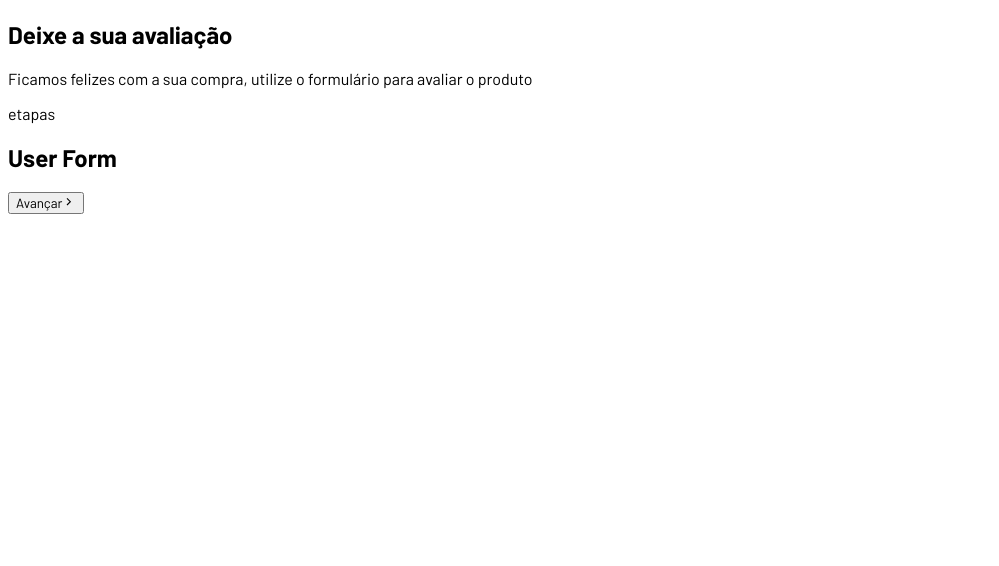
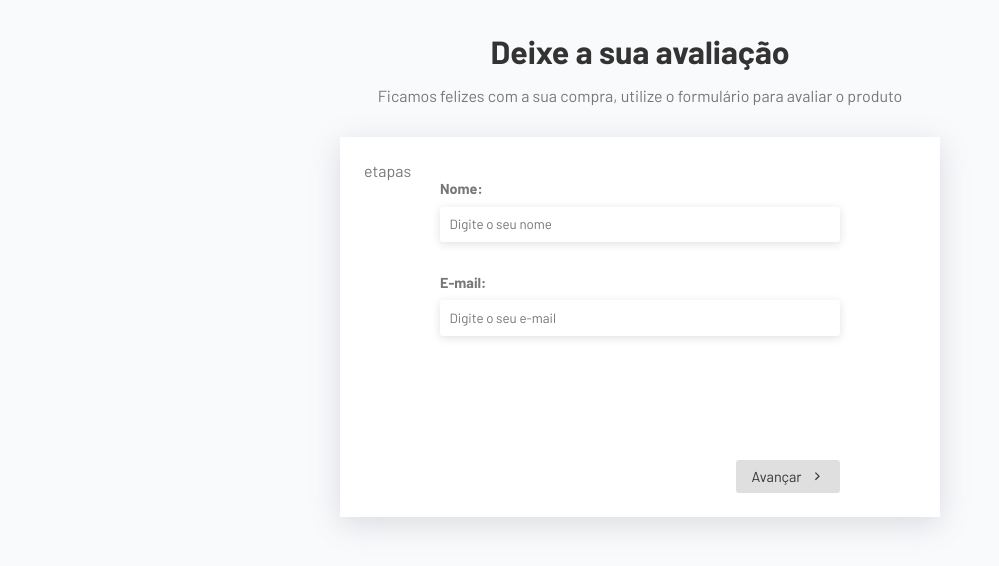
Before and after one commit to alexandrerogeriosn93/project-react-multistep-form, a React (Vite) app: page / in a window 1280 px wide. Shown: the top 566 px of the page, without its empty margins (0-999 px from the left). Built offline with nearby package versions, Linux system fonts and the light colour scheme.

Commit message:
feat: add initial styles css

```diff
--- a/src/App.css
+++ b/src/App.css
@@ -0,0 +1,78 @@
+.App {
+  padding: 2rem;
+}
+
+.header {
+  text-align: center;
+  margin-bottom: 2rem;
+}
+
+.header h2 {
+  font-size: 2rem;
+  margin-bottom: 1rem;
+}
+
+.form-container {
+  max-width: 600px;
+  margin: 0 auto;
+  background-color: #fff;
+  padding: 1.5rem;
+  box-shadow: rgba(100, 100, 111, 0.2) 0px 7px 29px 0px;
+}
+
+.form-container form {
+  max-width: 400px;
+  margin: 0 auto;
+}
+
+.inputs-container {
+  min-height: 280px;
+}
+
+.form-control {
+  display: flex;
+  flex-direction: column;
+  gap: 0.6rem;
+  margin-bottom: 2rem;
+}
+
+label {
+  font-weight: bold;
+  font-size: 0.9rem;
+  color: #777;
+}
+
+input,
+textarea {
+  padding: 0.6rem;
+  border: none;
+  border-radius: 3px;
+  box-shadow: rgba(99, 99, 99, 0.2) 0px 2px 8px 0px;
+}
+
+textarea {
+  height: 120px;
+}
+
+.actions {
+  display: flex;
+  justify-content: flex-end;
+  gap: 1rem;
+}
+
+.actions button {
+  font-size: 0.9rem;
+  padding: 0.5rem 1rem;
+  gap: 0.5rem;
+  display: flex;
+  align-items: center;
+  border-radius: 3px;
+  background-color: #dfdfdf;
+  cursor: pointer;
+  border: none;
+  transition: 0.3s;
+}
+
+.actions button:hover {
+  background-color: #cfcfcf;
+}
--- a/src/components/UserForm.jsx
+++ b/src/components/UserForm.jsx
@@ -1,7 +1,26 @@
 const UserForm = () => {
   return (
     <div>
-      <h2>User Form</h2>
+      <div className="form-control">
+        <label htmlFor="name">Nome:</label>
+        <input
+          type="text"
+          name="name"
+          id="name"
+          placeholder="Digite o seu nome"
+          required
+        />
+      </div>
+      <div className="form-control">
+        <label htmlFor="email">E-mail:</label>
+        <input
+          type="email"
+          name="email"
+          id="email"
+          placeholder="Digite o seu e-mail"
+          required
+        />
+      </div>
     </div>
   );
 };
--- a/src/index.css
+++ b/src/index.css
@@ -1,3 +1,15 @@
 * {
   font-family: "Barlow", sans-serif;
+  margin: 0;
+  padding: 0;
+  box-sizing: border-box;
+  color: #333;
 }
+
+p {
+  color: #777;
+}
+
+body {
+  background-color: #f9fafc;
+}
```
